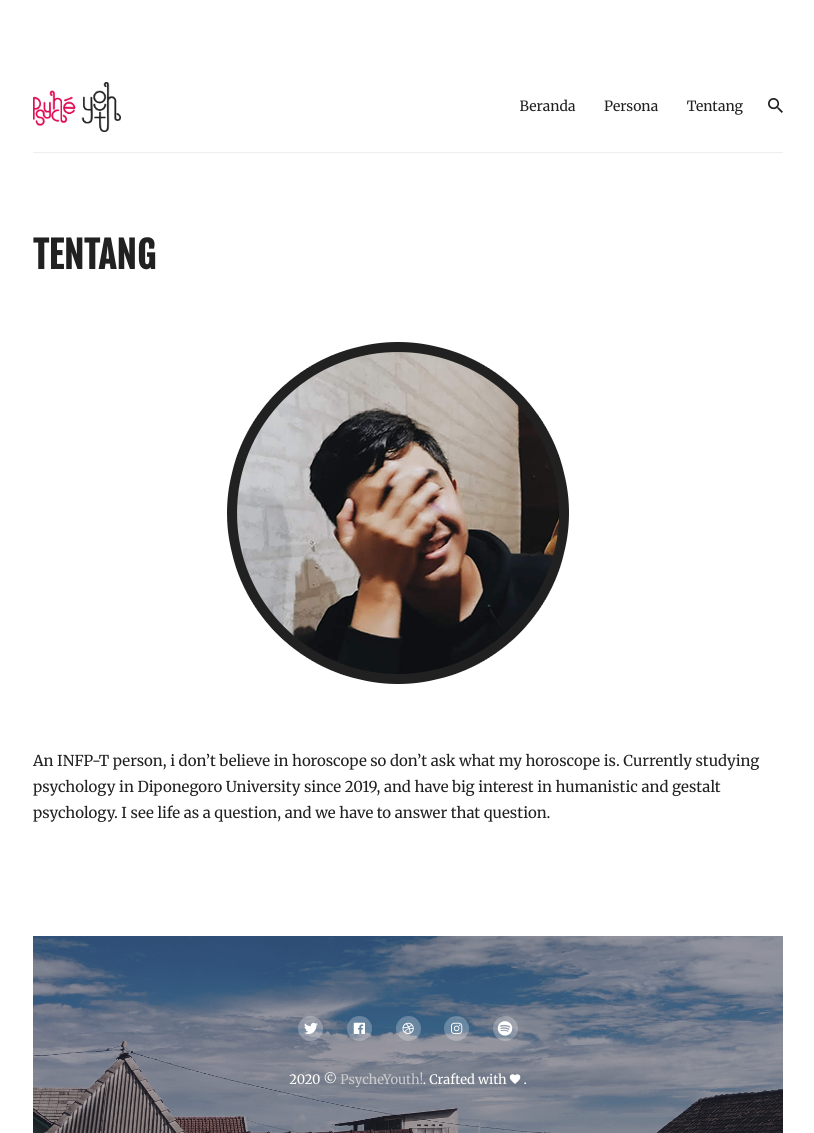
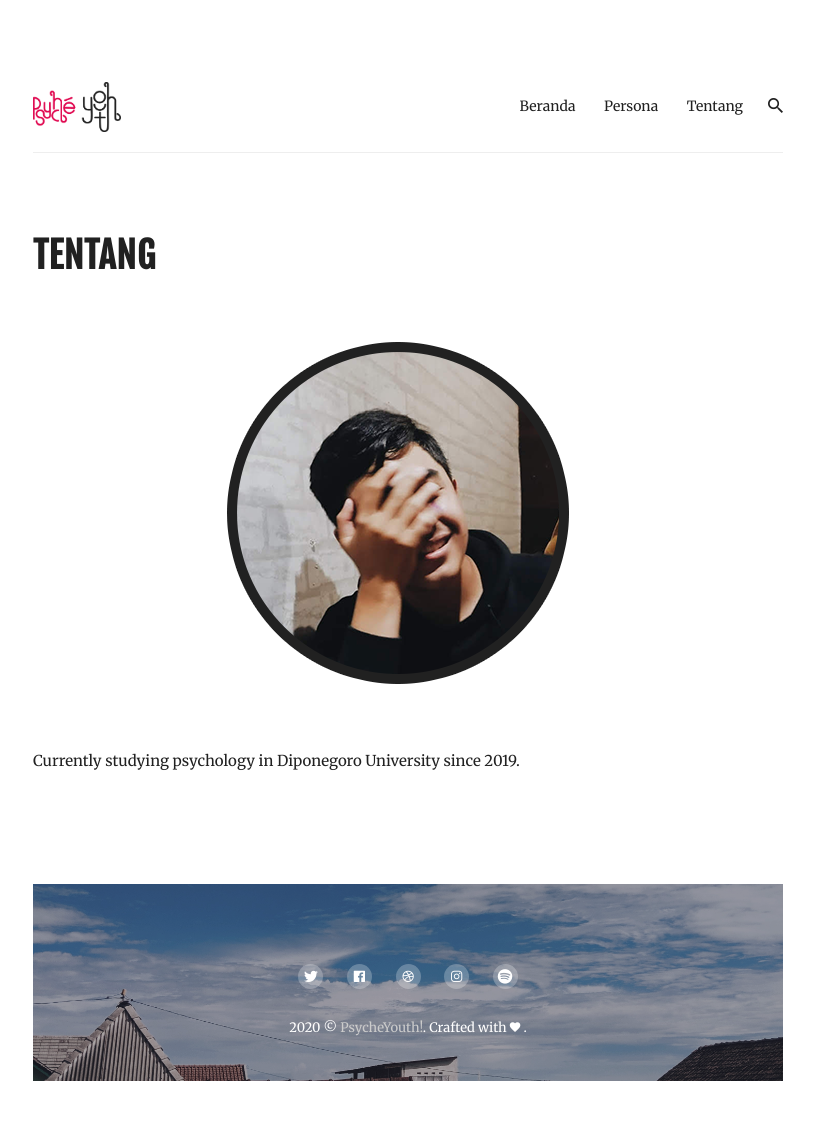
Before and after one commit to imamnrchls/imamnrchls.github.io, a Jekyll site: the page built from _pages/tentang.md, in a window 1280 px wide. Shown: the whole page, without its empty margins (232-1046 px from the left). Built offline with Jekyll 4.4.1, drawn with Linux system fonts in a browser that asks for light colours; nearby versions of some CDN libraries; after the commit the page ends 1081 px from its top, so only the background shows below that.

Commit message:
Update tentang.md

```diff
--- a/_pages/tentang.md
+++ b/_pages/tentang.md
@@ -6,4 +6,4 @@ permalink: /tentang/
 
 <img src="/images/avatar.png" alt="Imem">
 
-An INFP-T person, i don't believe in horoscope so don't ask what my horoscope is. Currently studying psychology in Diponegoro University since 2019, and have big interest in humanistic and gestalt psychology. I see life as a question, and we have to answer that question.
+Currently studying psychology in Diponegoro University since 2019.
```
